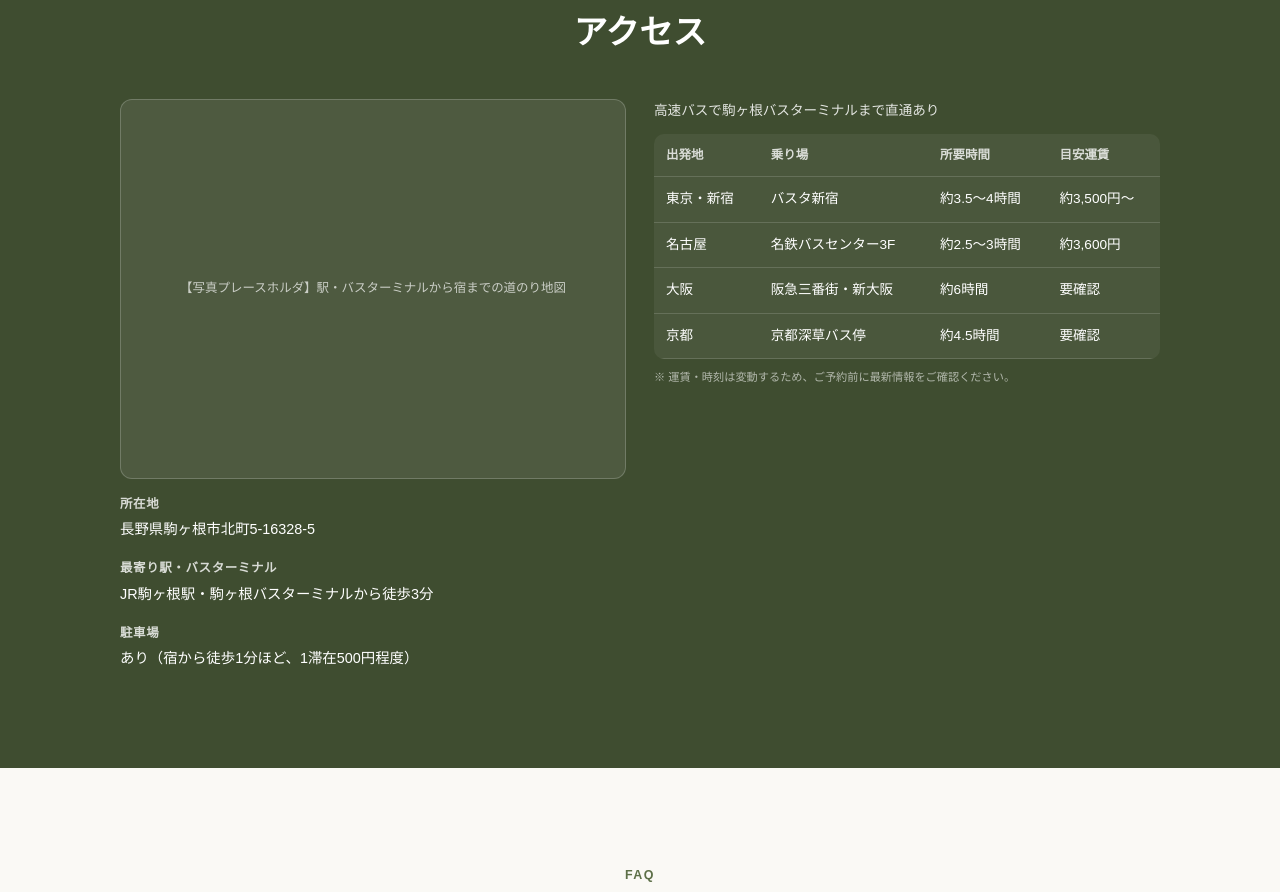
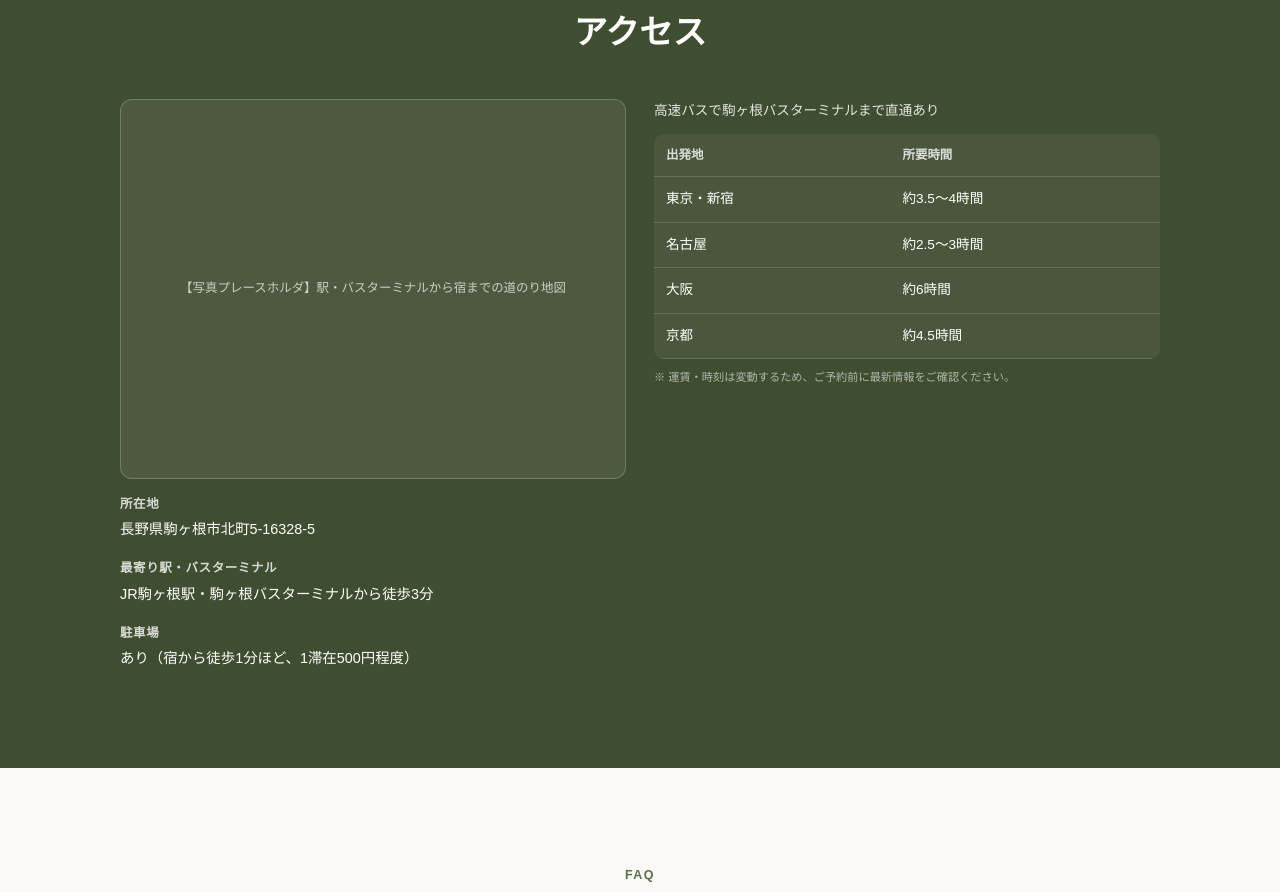
Before and after one commit to nomar163285/nomar-guesthouse.com, a plain HTML site: page index.html in a window 1280 px wide. Shown: the part 4994-5886 px from the top of the page. Drawn offline with Linux system fonts and the light colour scheme.

Commit message:
Discord経由の更新: アクセス欄のバスの乗り場と目安運賃の項目消して

```diff
--- a/index.html
+++ b/index.html
@@ -603,13 +603,13 @@
         <p style="font-size:0.85rem; opacity:0.85; margin-bottom:6px;">高速バスで駒ヶ根バスターミナルまで直通あり</p>
         <table class="bus-table">
           <thead>
-            <tr><th>出発地</th><th>乗り場</th><th>所要時間</th><th>目安運賃</th></tr>
+            <tr><th>出発地</th><th>所要時間</th></tr>
           </thead>
           <tbody>
-            <tr><td>東京・新宿</td><td>バスタ新宿</td><td>約3.5〜4時間</td><td>約3,500円〜</td></tr>
-            <tr><td>名古屋</td><td>名鉄バスセンター3F</td><td>約2.5〜3時間</td><td>約3,600円</td></tr>
-            <tr><td>大阪</td><td>阪急三番街・新大阪</td><td>約6時間</td><td>要確認</td></tr>
-            <tr><td>京都</td><td>京都深草バス停</td><td>約4.5時間</td><td>要確認</td></tr>
+            <tr><td>東京・新宿</td><td>約3.5〜4時間</td></tr>
+            <tr><td>名古屋</td><td>約2.5〜3時間</td></tr>
+            <tr><td>大阪</td><td>約6時間</td></tr>
+            <tr><td>京都</td><td>約4.5時間</td></tr>
           </tbody>
         </table>
         <p style="font-size:0.7rem; opacity:0.6; margin-top:8px;">※ 運賃・時刻は変動するため、ご予約前に最新情報をご確認ください。</p>
```
